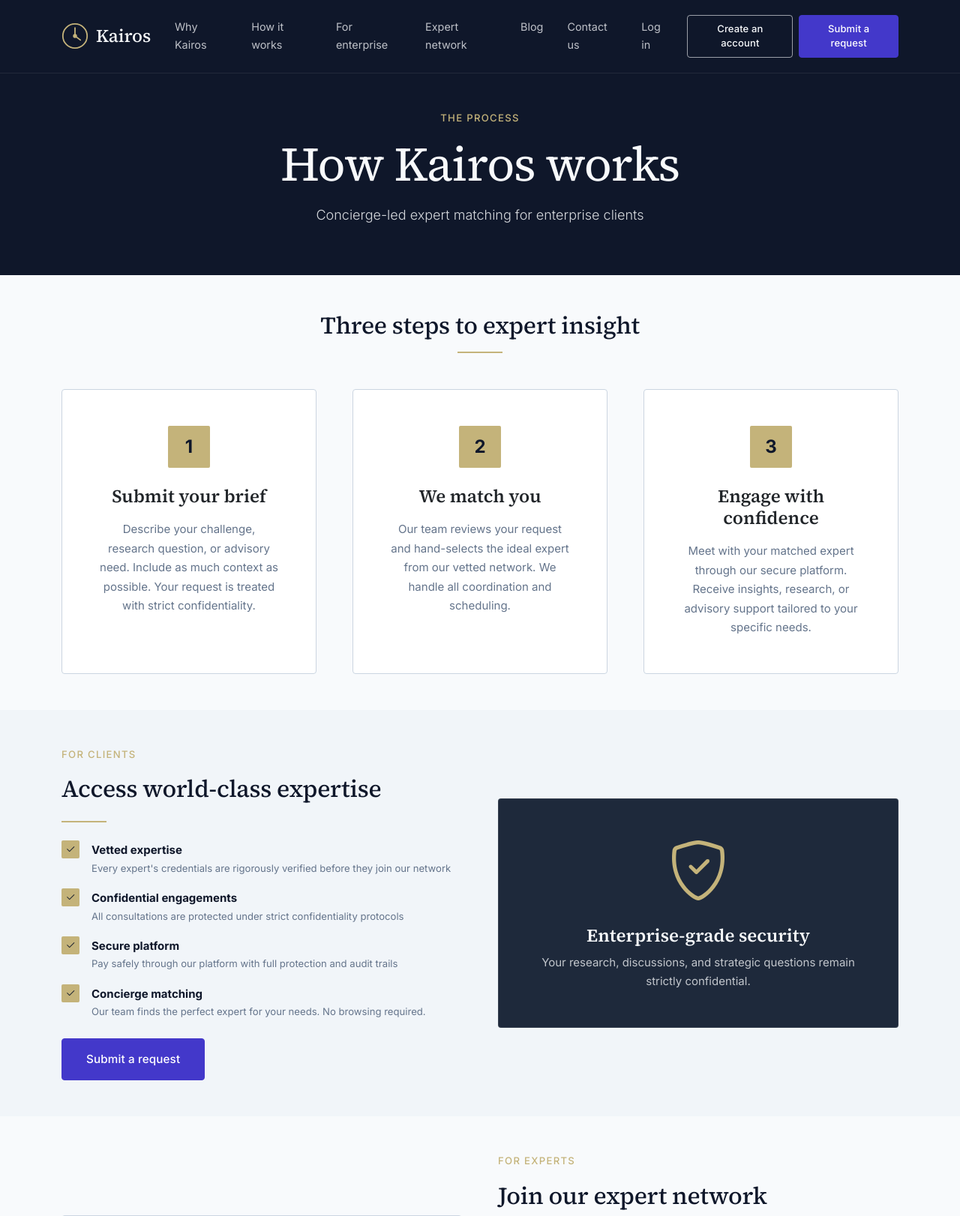
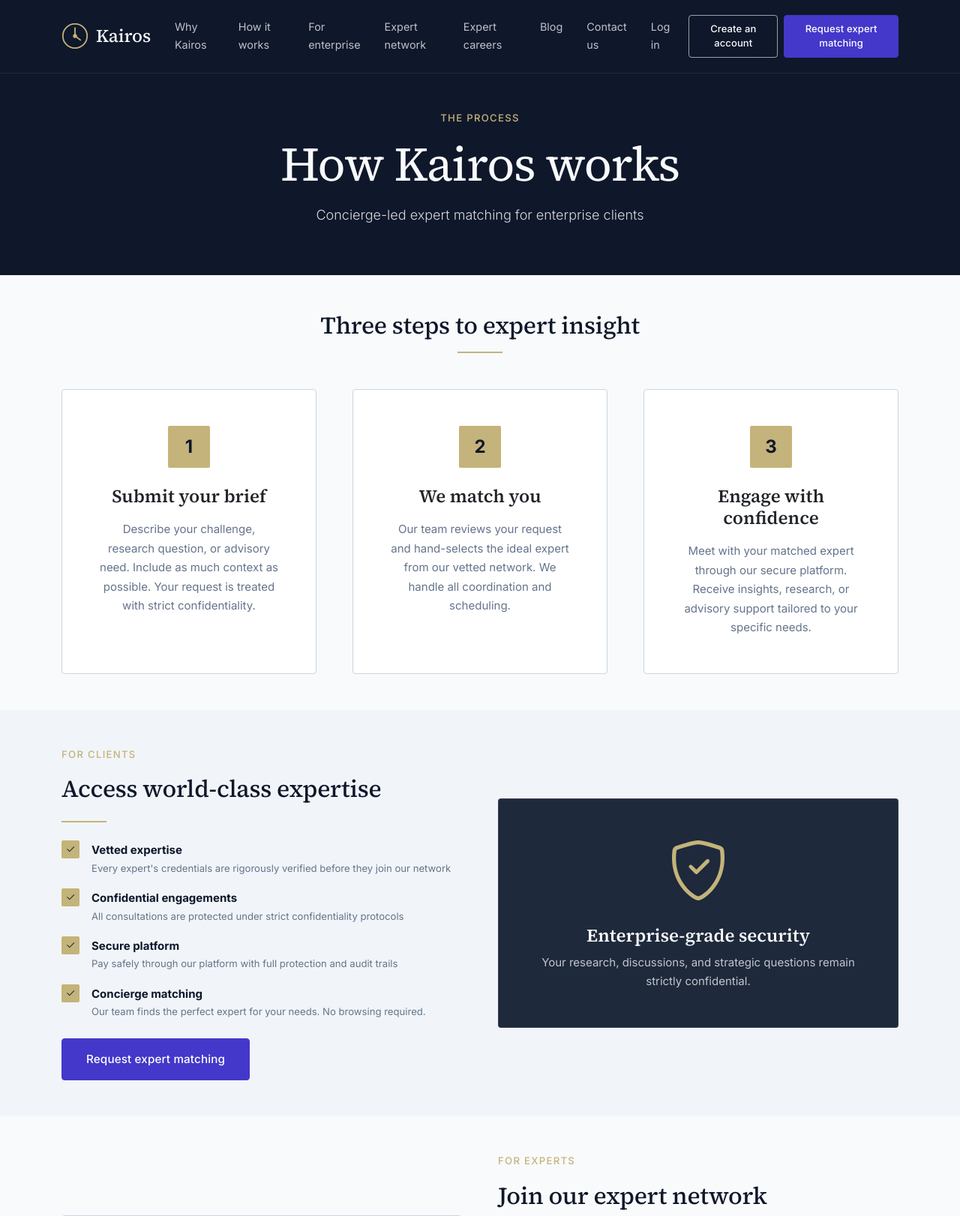
Before and after one commit to kalonjitshisekedi/kairos-app, a Django app: page /how-it-works/ in a window 1280 px wide. Shown: the top 1622 px of the page at 75% size. Run offline with Django 5.2, Linux system fonts and the light colour scheme.

Commit message:
Update website buttons and navigation links for clarity
This commit updates various button labels and navigation links across the codebase to improve user clarity and consistency. Specifically, "Submit a request" is changed to "Request expert matching", and "Apply to join" is updated to "Join the expert network". Additionally, an "Expert careers" link is added to the main navigation. These changes affect templates in accounts, base, blog, core, and experts directories, ensuring a more cohesive user experience.

Replit-Commit-Author: Agent
Replit-Commit-Session-Id: 48bb1f18-ce8c-4dc8-ab3e-91c87c3b38c3
Replit-Commit-Checkpoint-Type: intermediate_checkpoint
Replit-Commit-Event-Id: dbf92973-8253-487e-9e78-17c620f4e5af
Replit-Commit-Screenshot-Url: https://storage.googleapis.com/screenshot-production-us-central1/a734faa5-1d9f-4a69-aeee-e4aa489f1bdf/48bb1f18-ce8c-4dc8-ab3e-91c87c3b38c3/ffrr2Ts
Replit-Helium-Checkpoint-Created: true

```diff
--- a/templates/accounts/client_dashboard.html
+++ b/templates/accounts/client_dashboard.html
@@ -6,7 +6,7 @@
 <div class="container py-4">
     <div class="d-flex justify-content-between align-items-center mb-4">
         <h1 style="font-family: var(--font-serif);">Welcome back, {{ user.first_name }}</h1>
-        <a href="{% url 'consultations:submit_request' %}" class="btn btn-primary">Submit a request</a>
+        <a href="{% url 'consultations:submit_request' %}" class="btn btn-primary">Request expert matching</a>
     </div>
 
     <div class="row g-4">
@@ -31,7 +31,7 @@
                             {% endfor %}
                         </div>
                     {% else %}
-                        <p class="text-muted mb-0">No upcoming sessions. <a href="{% url 'consultations:submit_request' %}">Submit a request</a></p>
+                        <p class="text-muted mb-0">No upcoming sessions. <a href="{% url 'consultations:submit_request' %}">Request expert matching</a> to get started.</p>
                     {% endif %}
                 </div>
             </div>
@@ -83,7 +83,7 @@
                 </div>
                 <div class="card-body">
                     <div class="d-grid gap-2">
-                        <a href="{% url 'consultations:submit_request' %}" class="btn btn-primary">Submit a request</a>
+                        <a href="{% url 'consultations:submit_request' %}" class="btn btn-primary">Request expert matching</a>
                         <a href="{% url 'messaging:my_messages' %}" class="btn btn-secondary">Messages</a>
                         <a href="{% url 'payments:my_payments' %}" class="btn btn-secondary">Payment history</a>
                     </div>
--- a/templates/base.html
+++ b/templates/base.html
@@ -436,6 +436,9 @@
                         <a class="nav-link" href="{% url 'experts:join' %}">Expert network</a>
                     </li>
                     <li class="nav-item">
+                        <a class="nav-link" href="{% url 'experts:careers' %}">Expert careers</a>
+                    </li>
+                    <li class="nav-item">
                         <a class="nav-link" href="{% url 'blog:index' %}">Blog</a>
                     </li>
                     <li class="nav-item">
@@ -450,7 +453,7 @@
                             </li>
                         {% else %}
                             <li class="nav-item me-2">
-                                <a class="btn btn-primary btn-sm" href="{% url 'consultations:submit_request' %}">Submit a request</a>
+                                <a class="btn btn-primary btn-sm" href="{% url 'consultations:submit_request' %}">Request expert matching</a>
                             </li>
                         {% endif %}
                         <li class="nav-item dropdown">
@@ -483,7 +486,7 @@
                             <a class="btn btn-outline-light btn-sm" href="{% url 'accounts:signup' %}">Create an account</a>
                         </li>
                         <li class="nav-item ms-lg-2">
-                            <a class="btn btn-primary btn-sm" href="{% url 'consultations:submit_request' %}">Submit a request</a>
+                            <a class="btn btn-primary btn-sm" href="{% url 'consultations:submit_request' %}">Request expert matching</a>
                         </li>
                     {% endif %}
                 </ul>
@@ -526,7 +529,7 @@
                 <div class="col-6 col-lg-2">
                     <h6 class="mb-3 text-uppercase letter-spacing-wide" style="font-size: 0.75rem;">Platform</h6>
                     <ul class="list-unstyled">
-                        <li class="mb-2"><a href="{% url 'consultations:submit_request' %}">Submit a request</a></li>
+                        <li class="mb-2"><a href="{% url 'consultations:submit_request' %}">Request expert matching</a></li>
                         <li class="mb-2"><a href="{% url 'core:why_kairos' %}">Why Kairos</a></li>
                         <li class="mb-2"><a href="{% url 'core:how_it_works' %}">How it works</a></li>
                         <li class="mb-2"><a href="{% url 'core:why_businesses' %}">For enterprise</a></li>
--- a/templates/blog/detail.html
+++ b/templates/blog/detail.html
@@ -77,7 +77,7 @@
     <div class="container text-center">
         <h2 class="text-white section-title mb-4">Ready to access vetted expertise?</h2>
         <p class="text-white opacity-75 mb-4">Tell us what you need. Our team will match you with the right expert.</p>
-        <a href="{% url 'consultations:submit_request' %}" class="btn btn-primary btn-lg">Submit a request</a>
+        <a href="{% url 'consultations:submit_request' %}" class="btn btn-primary btn-lg">Request expert matching</a>
     </div>
 </section>
 
--- a/templates/blog/index.html
+++ b/templates/blog/index.html
@@ -93,7 +93,7 @@
     <div class="container text-center">
         <h2 class="text-white section-title mb-4">Ready to access vetted expertise?</h2>
         <p class="text-white opacity-75 mb-4">Tell us what you need. Our team will match you with the right expert.</p>
-        <a href="{% url 'consultations:submit_request' %}" class="btn btn-primary btn-lg">Submit a request</a>
+        <a href="{% url 'consultations:submit_request' %}" class="btn btn-primary btn-lg">Request expert matching</a>
     </div>
 </section>
 {% endblock %}
--- a/templates/core/contact.html
+++ b/templates/core/contact.html
@@ -136,7 +136,7 @@
     <div class="container text-center">
         <h4 class="fw-semibold mb-3" style="font-family: var(--font-display);">Looking to join as an expert?</h4>
         <p class="text-muted mb-4">Share your expertise with enterprise clients through our curated network.</p>
-        <a href="{% url 'experts:join' %}" class="btn btn-outline-primary btn-lg">Apply to join</a>
+        <a href="{% url 'experts:careers' %}" class="btn btn-outline-primary btn-lg">Join the expert network</a>
     </div>
 </section>
 {% endblock %}
--- a/templates/core/how_it_works.html
+++ b/templates/core/how_it_works.html
@@ -94,7 +94,7 @@
                         </div>
                     </li>
                 </ul>
-                <a href="{% url 'consultations:submit_request' %}" class="btn btn-primary btn-lg">Submit a request</a>
+                <a href="{% url 'consultations:submit_request' %}" class="btn btn-primary btn-lg">Request expert matching</a>
             </div>
             <div class="col-lg-6">
                 <div class="card card-dark p-5 text-center">
@@ -152,7 +152,7 @@
                         </div>
                     </li>
                 </ul>
-                <a href="{% url 'experts:join' %}" class="btn btn-primary btn-lg">Apply to join</a>
+                <a href="{% url 'experts:careers' %}" class="btn btn-primary btn-lg">Join the expert network</a>
             </div>
             <div class="col-lg-6 order-lg-1">
                 <div class="card p-5 text-center">
@@ -170,8 +170,8 @@
         <h2 class="section-title mb-4" style="font-family: var(--font-serif);">Ready to get started?</h2>
         <p class="opacity-75 mb-5 mx-auto" style="max-width: 500px;">Submit your request and our team will be in touch within 24 hours.</p>
         <div class="d-flex justify-content-center gap-3 flex-wrap">
-            <a href="{% url 'consultations:submit_request' %}" class="btn btn-accent btn-lg px-4">Submit a request</a>
-            <a href="{% url 'experts:join' %}" class="btn btn-outline-light btn-lg px-4">Join as an expert</a>
+            <a href="{% url 'consultations:submit_request' %}" class="btn btn-accent btn-lg px-4">Request expert matching</a>
+            <a href="{% url 'experts:careers' %}" class="btn btn-outline-light btn-lg px-4">Join the expert network</a>
         </div>
     </div>
 </section>
--- a/templates/core/why_businesses.html
+++ b/templates/core/why_businesses.html
@@ -218,7 +218,7 @@
         <h2 class="section-title mb-4" style="font-family: var(--font-display);">Ready to access world-class expertise?</h2>
         <p class="opacity-75 mb-5 mx-auto" style="max-width: 500px;">Submit your request and our team will be in touch within 24 hours to discuss your needs.</p>
         <div class="d-flex justify-content-center gap-3 flex-wrap">
-            <a href="{% url 'consultations:submit_request' %}" class="btn btn-accent btn-lg px-5">Submit a request</a>
+            <a href="{% url 'consultations:submit_request' %}" class="btn btn-accent btn-lg px-5">Request expert matching</a>
             <a href="{% url 'core:contact' %}" class="btn btn-outline-light btn-lg px-4">Get in touch</a>
         </div>
     </div>
--- a/templates/core/why_kairos.html
+++ b/templates/core/why_kairos.html
@@ -189,7 +189,7 @@
     <div class="container text-center">
         <h2 class="text-white section-title mb-4">Ready to access vetted expertise?</h2>
         <p class="text-white opacity-75 mb-4">Tell us what you need. Our team will match you with the right expert.</p>
-        <a href="{% url 'consultations:submit_request' %}" class="btn btn-primary btn-lg">Submit a request</a>
+        <a href="{% url 'consultations:submit_request' %}" class="btn btn-primary btn-lg">Request expert matching</a>
     </div>
 </section>
 {% endblock %}
--- a/templates/experts/directory.html
+++ b/templates/experts/directory.html
@@ -189,8 +189,8 @@
                 <div class="card card-premium mt-5 text-center">
                     <div class="card-body p-5">
                         <h4 class="fw-semibold mb-3" style="font-family: var(--font-display);">Need help finding the right expert?</h4>
-                        <p class="text-muted mb-4">Submit a request and our team will match you with the ideal expert for your specific needs.</p>
-                        <a href="{% url 'consultations:submit_request' %}" class="btn btn-accent btn-lg">Submit a request</a>
+                        <p class="text-muted mb-4">Tell us what you need and our team will match you with the ideal expert for your specific requirements.</p>
+                        <a href="{% url 'consultations:submit_request' %}" class="btn btn-accent btn-lg">Request expert matching</a>
                     </div>
                 </div>
             </div>
--- a/templates/experts/profile.html
+++ b/templates/experts/profile.html
@@ -141,11 +141,11 @@
                         <h5 class="mb-0" style="font-family: var(--font-serif);">Request a consultation</h5>
                     </div>
                     <div class="card-body p-4">
-                        <p class="text-muted small mb-4">Interested in working with this expert? Submit a request and our team will facilitate the engagement.</p>
+                        <p class="text-muted small mb-4">Interested in working with this expert? Tell us what you need and our team will facilitate the engagement.</p>
 
                         <div class="d-grid gap-3">
                             <a href="{% url 'consultations:submit_request' %}" class="btn btn-primary btn-lg">
-                                <i class="bi bi-send me-2"></i>Submit a request
+                                <i class="bi bi-send me-2"></i>Request expert matching
                             </a>
                             <a href="{% url 'core:contact' %}" class="btn btn-secondary">
                                 Get in touch
```
Also changed, not shown: attached_assets/Pasted-Continue-in-the-existing-Kairos-Django-codebase-Do-not-_1765907720112.txt (added, +62 -0 lines), templates/core/home.html (+4 -3 lines).
